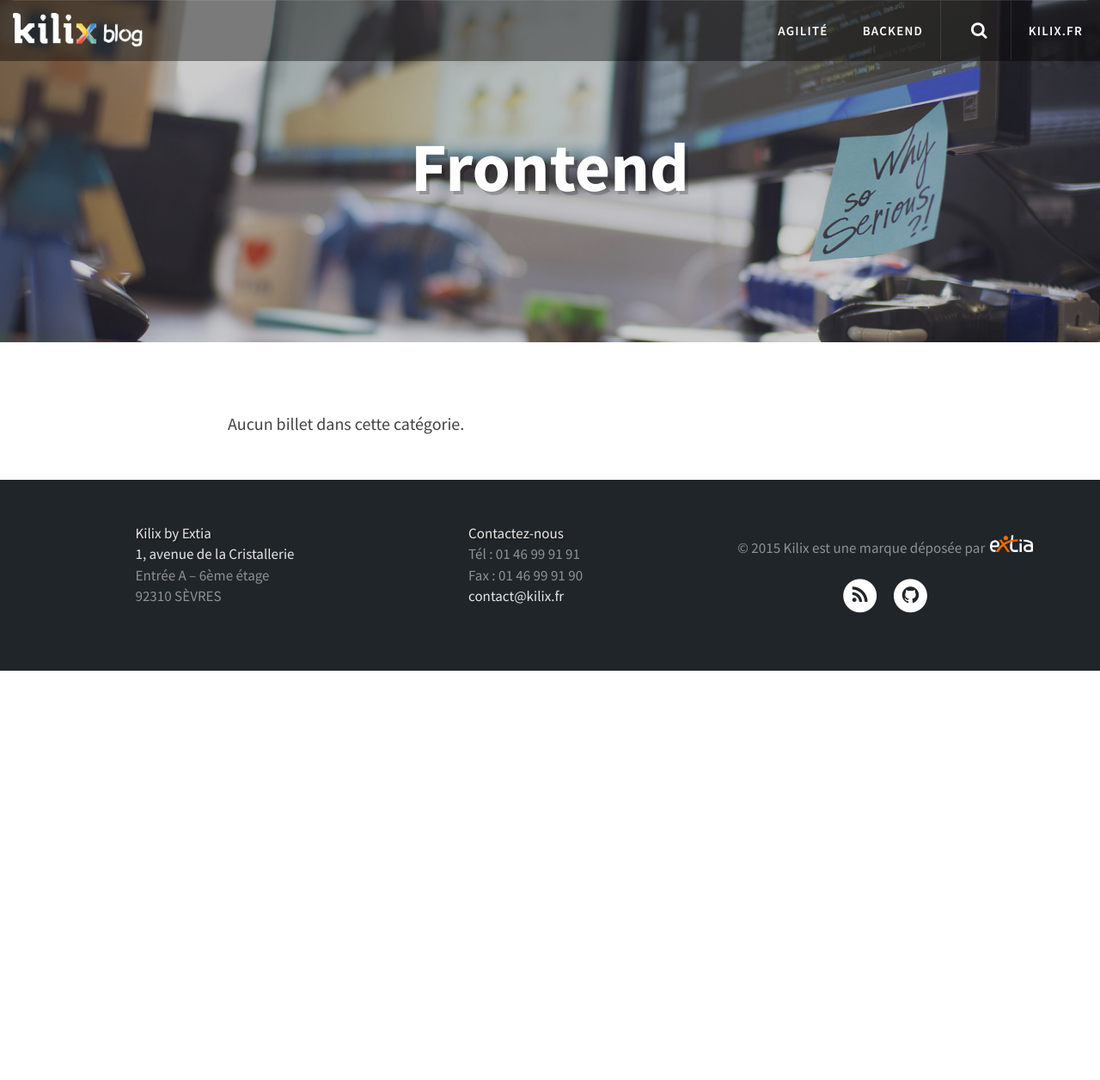
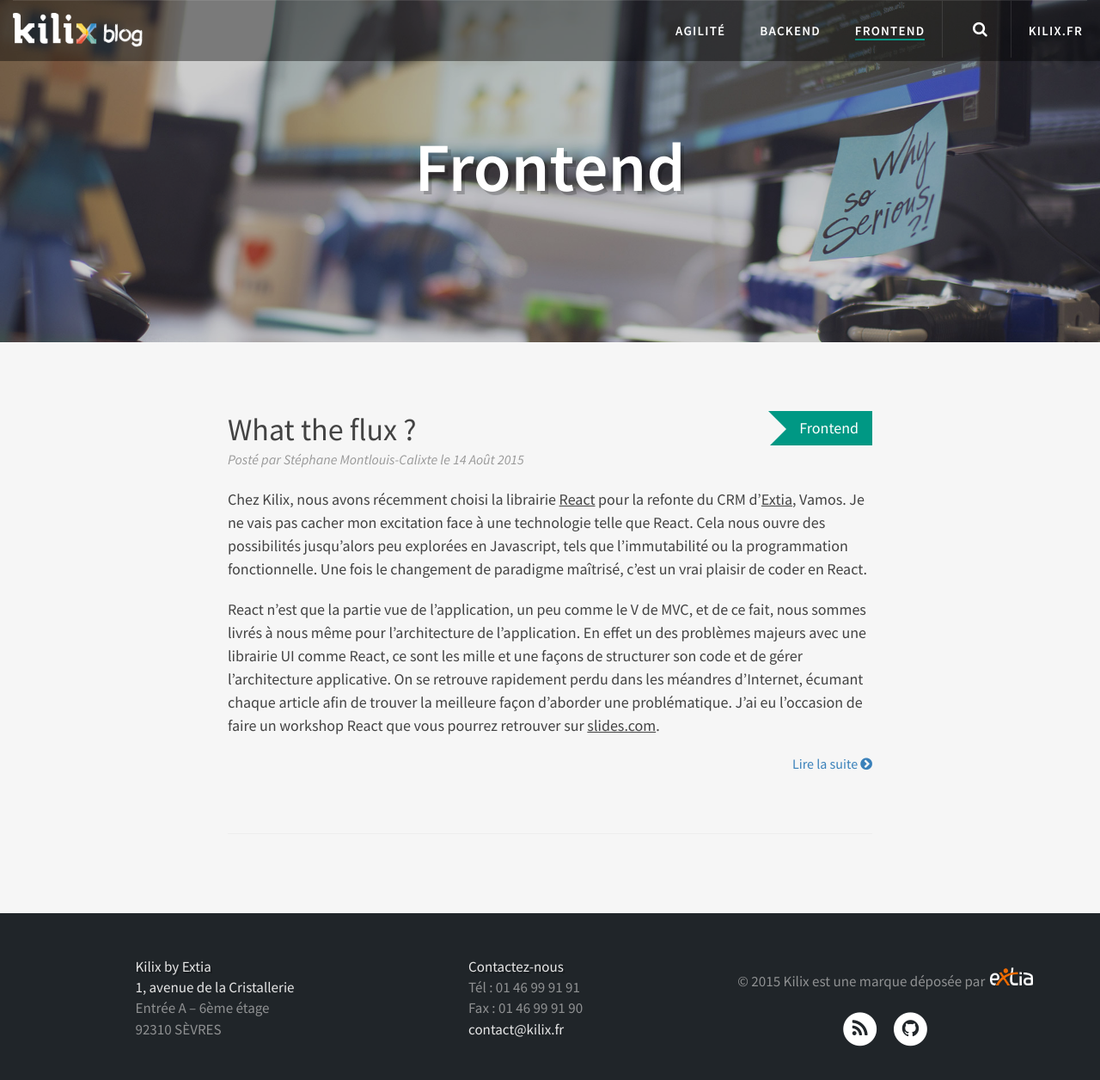
Before and after one commit to Kilix/Kilix.github.io, a Jekyll site: the page built from blog/category/frontend.md, in a window 1280 px wide and 1284 px high. Shown: the top 1256 px of the window at 86% size. Built offline with Jekyll 4.4.1, drawn with Linux system fonts in a browser that asks for light colours; nearby versions of some CDN libraries; Markdown is read by kramdown in place of the engine named in the settings; comment, search, counter and statistics services are not loaded.

Commit message:
Add post whattheflux

```diff
--- a/_config.yml
+++ b/_config.yml
@@ -10,7 +10,7 @@
 github_username:  Kilix
 
 # Build settings
-markdown: kramdown
+markdown: redcarpet
 highlighter: pygments
 permalink: pretty
 paginate: 5
--- a/_includes/head.html
+++ b/_includes/head.html
@@ -23,7 +23,7 @@
     <link href="//maxcdn.bootstrapcdn.com/font-awesome/4.3.0/css/font-awesome.min.css" rel="stylesheet" type="text/css">
     <link href='//fonts.googleapis.com/css?family=Lora:400,700,400italic,700italic' rel='stylesheet' type='text/css'>
     <link href='//fonts.googleapis.com/css?family=Open+Sans:300italic,400italic,600italic,700italic,800italic,400,300,600,700,800' rel='stylesheet' type='text/css'>
-    <link href='http://fonts.googleapis.com/css?family=Source+Sans+Pro:400,600,700,400italic' rel='stylesheet' type='text/css'>
+    <link href='http://fonts.googleapis.com/css?family=Source+Sans+Pro:300, 400,600,700,400italic' rel='stylesheet' type='text/css'>
 
     <!-- HTML5 Shim and Respond.js IE8 support of HTML5 elements and media queries -->
     <!-- WARNING: Respond.js doesn't work if you view the page via file:// -->
--- /dev/null
+++ b/_posts/2015-08-14-what-the-flux.md
@@ -0,0 +1,244 @@
+---
+layout: post
+title:  "What the flux ?"
+description: "Un petit topo sur l'évolution de flux à travers les millénaires"
+header-img: "img/whattheflux.jpg"
+date:   2015-08-14 17:00:00
+author: Stéphane Montlouis-Calixte
+category: frontend
+tags: [react]
+---
+
+
+Chez Kilix, nous avons récemment choisi la librairie [React](http://facebook.github.io/react/) pour la refonte du CRM d’[Extia](https://medium.com/@bulby97/je-vais-dans-cet-article-detailler-la-facon-dont-le-site-extia-v2-a-ete-developpe-et-ce-dun-3bcf7946dbc3), Vamos. Je ne vais pas cacher mon excitation face à une technologie telle que React. Cela nous ouvre des possibilités jusqu’alors peu explorées en Javascript, tels que l’immutabilité ou la programmation fonctionnelle. Une fois le changement de paradigme maîtrisé, c’est un vrai plaisir de coder en React.
+
+React n’est que la partie vue de l’application, un peu comme le V de MVC, et de ce fait, nous sommes livrés à nous même pour l’architecture de l’application. En effet un des problèmes majeurs avec une librairie UI comme React, ce sont les mille et une façons de structurer son code et de gérer l’architecture applicative. On se retrouve rapidement perdu dans les méandres d’Internet, écumant chaque article afin de trouver la meilleure façon d’aborder une problématique.  J’ai eu l’occasion de faire un workshop React que vous pourrez retrouver sur [slides.com](http://slides.com/bulby97/workshop-reactnstuff).
+
+<!--more-->
+
+-------------------------
+
+Premiers pas de Flux
+------------------------
+
+Cela nous amène donc à Flux, qui est l’architecture d’application utilisée chez Facebook.
+Attention, Flux n’est pas une librairie, mais un pattern. Aujourd’hui il y a près d’une vingtaine d’implémentations Flux. Je ne vais pas rentrer en profondeur dans ce qui a amené Facebook a créé ce pattern, ni détailler l'obsolescence du modèle MVC (*troll spotted*), mais plutôt faire un topo sur l’évolution de flux, d’après mon observation, depuis sa création jusqu’à aujourd’hui.
+
+On peut résumer Flux par ce schéma ci-dessous :
+
+![image alt text](https://cask.scotch.io/2014/10/V70cSEC.png)
+
+Un **store** gère l’ensemble de données et la logique métier d’un domaine de l’application.
+
+1. Quand l’utilisateur interagit avec l’application, la **view** lance une **action** qui passe à travers le **dispatcher**.
+2. Le **dispatcher** émet **l’action** à tous les **stores** contenant les data et la logique de l’application.
+3. Ces **stores** modifient les données et mettent à jour à leur tour les **views** dépendantes.
+5. Repeat
+
+>**Views -> Actions -> Stores -> Views**
+
+C’est du flux d’informations unidirectionnel, aussi simple que ça :).
+
+Ici, la seule et unique façon de modifier les states des **stores** est d’émettre des **actions**. Pour plus d’infos, vous pouvez lire [l’article de scotch.io](https://scotch.io/tutorials/getting-to-know-flux-the-react-js-architecture) et ce schéma [très détaillé](http://danmaz74.me/wp-content/uploads/2015/07/flux-architecture-visual-cheatsheet-full.png).
+
+Pour rappel, pour informer React que des data ont changé, on appelle la méthode `setState(data)` du composant. Cette méthode merge data dans `this.state`, et render à nouveau le composant avec le state mis à jour. Le pattern le plus utilisé est d’avoir des **composants parents** qui "écoutent" le **store** et récupèrent les data, se re-render et passent leur **state** aux **composants fils** via des **props**. Les composants qui écoutent le store sont appelés des **controller-views ou stateful components**, et les composants n’utilisant que des **props** comme données sont appelés simplement **views, stateless components, ou dumb components.**
+
+Vous l’aurez compris, le but du jeu est d’avoir le moins de stateful components afin d’isoler les sources de changement de state (ou quelque chose du genre :v) .
+
+![image alt text](https://cask.scotch.io/2014/10/4tBnC0e.png)
+
+>*A ce stade, nous avons donc :*
+
+- Plusieurs stores contenant des datas
+- Plusieurs stateful components
+- [x] "**Une seule et unique façon de modifier les states: en émettant des actions**"
+
+
+
+----------------------
+
+Le state centralisé
+-------------------
+
+Dans le but d’optimiser au maximum le flux de données unidirectionnel et de tirer profit de la programmation fonctionnelle dans React, l’idée de centraliser le state de toute l’application dans un seul atome a naturellement fait surface. Le concept d’un state global pour l’application toute entière nous vient d’[Om, une interface ClojureScript pour React créée par David Nolen.](https://github.com/omcljs/om)
+
+React est basé sur le concept de flux de données unidirectionnel. Un changement se produit sur de la data d’une quelconque façon, et les composants dans l’application traduisent cette data en une nouvelle représentation du DOM. C’est la raison pour laquelle le modèle conceptuel de React est si bien approprié à la programmation fonctionnelle, et donc à [ClojureScript](https://github.com/clojure/clojurescript) et ses données immutables.
+
+`Component(data) => UI`
+
+Pour résumer, il y a de la donnée d’un côté, et une série de fonctions transforme cette donnée en DOM de l’autre côté. On a donc toute notre application qui se render à nouveau, mais en réalité, et ce par souci de performance, seuls les composants dont les props auront été modifiés seront re-render (voir le [purerendermixin](https://facebook.github.io/react/docs/pure-render-mixin.html) et le [HOC (High Order Component) en ES6](https://medium.com/@dan_abramov/mixins-are-dead-long-live-higher-order-components-94a0d2f9e750)).
+
+On se retrouve donc avec un seul state - *qu'on appelera **appState**, pour application State* - , une sorte d’arbre JSON reflétant toute l’application, et (idéalement) un seul stateful component, c’est à dire un seul *tronc* qui passe ses informations à toute l’application - *aux branches* - via des props.
+
+Cela change **énormément** du modèle UI traditionnel ou plusieurs composants discutent entre eux et gèrent de l’information, pour ensuite combiner tous les states dans l’interface elle-même.
+
+###Une single source of truth. Un seul state. :’). <br>C’est un changement de paradigme tellement énorme.
+
+![enter image description here](http://media.topito.com/wp-content/uploads/2014/03/EMrknJP.gif)
+[https://www.youtube.com/watch?v=9CS7j5I6aOc](https://www.youtube.com/watch?v=9CS7j5I6aOc)
+
+--------------------
+
+Avec un state centralisé, qu’en est-il des stores ? Une solution serait d’avoir un store central contenant l’appState. Toutes nos features seraient alors gérées dans ce store. Cette solution, qui parait à première vue idéale serait en fait assez bordélique. On perd le découplage par feature que l’on avait dans la première implémentation de Flux.
+
+## Stateless stores & Cursors
+
+Dans l’implémentation originale de Facebook, les stores ont plusieurs utilités :
+
+- Gérer le state,
+- Muter le state avec les données reçues
+- Emettre les changements.
+
+Maintenant que nous traitons le state dans un seul objet, nous n’avons plus besoin de le gérer dans un store, d’où l’appellation "Stateless store". Il ne nous reste plus qu’à muter les données et émettre le changement pour chaque modification de l’appState.
+
+####Afin de modifier le state depuis nos stateless stores, Om a créé le concept de [cursors](https://github.com/omcljs/om/wiki/Cursors).
+
+Les cursors sont des sous-atomes de l’application state qui restent synchronisés avec l'atome principal. Les cursors contiennent des informations qui déterminent leur emplacement dans l’application State. De ce fait, lorsque l’on modifie un cursor, on modifie également l’application State.
+
+![enter image description here](http://blog.getprismatic.com/content/images/2014/Jun/Cursor-example.png)
+
+---------------------
+Les cursors sont également très intéressants pour les composants. En temps normal, sans cursors, on passerait l’application state dans l’arbre de composants via des props. Une des conséquences est que la hiérarchie des composants est extrêmement couplée avec la *forme* de l’application state. Certains composants seront utilisées comme des passerelles, afin de passer le state aux composants les plus bas. Ce qui n’est pas idéal, car certaines parties du state sont exposées à des composants qui n’ont en pas besoin.
+
+Avec les cursors, les dépendances des composants sont spécifiées dans le composant. Les cursors sont des boîtes noires dans l’appState : le composant lui même ne sait rien de l’appState. On a une flexibilité totale pour gérer les dépendances du composant sans avoir à se soucier des données passés au niveau plus haut.
+
+####Sans cursors
+~~~ html
+<App>
+  <Component propsToPass={name}>
+    <Component2 propsToPass={name}>
+      <Component3 propsToPass={name}>
+        <Child name={propsToPass}/>
+      </Component3>
+    </Component2>
+  </Component>
+</App>
+~~~
+
+####Avec cursors
+~~~ html
+<App>
+  <Component>
+    <Component2>
+      <Component3>
+        <Child/>
+      </Component3>
+    </Component2>
+  </Component>
+</App>
+//Dans child.react.js il suffira d'importer le cursor
+~~~
+----------------
+
+
+Toutes ces idées en ClojureScript ont inspiré quelques libs en Javascript. On notera principalement Omniscient.js, Baobab.js, Morearty et React Cursors.
+
+####Examples de cursors dans un store
+~~~ javascript
+export const dispatchToken = register(({action, data}) => {
+
+  switch (action) {
+    case actions.addHundredTodos:
+    todosCursor(todos => {
+      return todos.update('list', list => list.withMutations(list => {
+        list.push(...getRandomTodos(100));
+      }));
+    });
+    break;
+
+    case actions.clearAll:
+    todosCursor(todos => {
+      return todos
+      .update('list', list => list.clear())
+    });
+    break;
+
+    case actions.deleteTodo:
+    todosCursor(todos => {
+      const todo = data;
+      return todos.update('list', list => list.delete(list.indexOf(todo)));
+    });
+    break;
+
+  }
+
+});
+~~~
+Vous pouvez voir une implémentation des cursors sur l'ancienne version d'[Este.js](https://github.com/este/este/blob/cceb94f0aa77d05902b743c6c5a5dc3fe998fe92/src/client/todos/store.js).
+
+
+>*A ce stade, nous avons donc :*
+
+- Des stateless stores
+- Un state centralisé (appState)
+- Des cursors modifiant l'appState
+- Un stateful component, la racine
+- [x] **"Une seule et unique façon de modifier les states: en émettant des actions"**
+- [x] **"Le state de toute l’application stocké dans un seul objet."**
+
+
+---------------------
+
+Les reducers
+---------------
+
+En javascript le code pour mettre à jour via les cursors est assez verbeux. De plus les stores sont assez difficiles (voir impossibles) à tester sans hack.
+
+Un nouveau pattern a fait surface récemment, et il a été mis en lumière par [Dan Abramov](https://github.com/gaearon) lors de la React Europe, ce sont **[les reducers](http://gaearon.github.io/redux/docs/basics/Reducers.html)**. J’ai d’abord eu connaissance de ce pattern sur la devstack que nous utilisons aujourd’hui sur Vamos, créée par [Daniel Steigerwald](https://github.com/steida). Un des gros avantages de ce pattern par rapport aux cursors est sa simplicité de compréhension et de mise en place. Les reducers sont des fonctions pures prenant en paramètres le state précédent et l’action, puis renvoient un nouveau state modifié, exactement comme la fonction [\[\].reduce() sur les tableaux](https://developer.mozilla.org/en-US/docs/Web/JavaScript/Reference/Global_Objects/Array/Reduce).
+
+`(previousState, action) => newState`
+
+####Implémentation sur Este.js
+~~~ javascript
+export default function(state = initialState, action, payload) {
+  if (!action) return revive(state);
+
+  switch (action) {
+
+    case actions.addHundredTodos:
+    return state.update('list', list => list.push(...getRandomTodos(100)));
+
+    case actions.clearAll:
+    return state
+    .update('list', list => list.clear())
+
+    case actions.deleteTodo:
+    return state.update('list', list => list.delete(list.indexOf(payload)));
+  }
+
+  return state;
+}
+~~~
+
+
+>*A ce stade, nous avons donc :*
+
+- Des stateless stores/reducers sous formes de fonctiones pures
+- Un state centralisé (appState)
+- Un stateful component, la racine
+- [x] "**Une seule et unique façon de modifier les states: en émettant des actions**"
+- [x] "**Le state de toute l’application stocké dans un seul objet.**"
+- [x] "**Les mutations représentées par des fonctions pures.**"
+
+Les trois best-practices ci-dessus sont les trois principes fondamentaux de [Redux](https://github.com/gaearon/redux), la librairie la plus connue à ce jour utilisant les reducers.
+
+
+Personnellement, je trouve cela assez dommage de perdre l’avantage que les cursors nous apportaient au niveau des composants. Malgré tout il y a un moyen moins verbeux de passer les props dans l’arbre de composants en utilisant [l'opérateur spread en ES6](https://developer.mozilla.org/fr/docs/Web/JavaScript/Reference/Op%C3%A9rateurs/Op%C3%A9rateur_de_d%C3%A9composition) :
+
+~~~
+<App>
+  <Component {...this.props}>
+    <Component2 {...this.props}>
+      <Component3  {...this.props}>
+        <Child name={propsToPass}/>
+      </Component3>
+    </Component2>
+  </Component>
+</App>
+~~~
+
+Conclusion
+--------------
+
+
+Quelques lignes plus haut, j’ai parlé de la devstack que nous utilisons sur Vamos. Je vous laisse jeter un oeil à [Este.js](https://github.com/este/este), qui a mes yeux, est aujourd’hui le meilleur starter kit pour construire des apps isomorphiques React/Flux avec les best practices existantes.
--- a/css/clean-blog.css
+++ b/css/clean-blog.css
@@ -1,7 +1,8 @@
 body {
   font-family: 'Source Sans Pro', serif;
-  font-size: 20px;
+  font-size: 18px;
   color: #434343;
+  background: #f6f6f6;
 }
 p {
   line-height: 1.5;
@@ -17,7 +18,7 @@
 h5,
 h6 {
   font-family: 'Source Sans Pro', sans-serif;
-  font-weight: 800;
+  font-weight: 600;
 }
 a {
   color: #434343;
@@ -40,6 +41,11 @@
   border-width: 4px;
   border-color: white;
 }
+
+hr{
+  margin: 4em 0;
+}
+
 @media (min-width: 768px) {
   .navbar > .container .navbar-brand,
   .navbar > .container-fluid .navbar-brand {
@@ -332,7 +338,7 @@
   height: 0;
   border-top: 21px solid transparent;
   border-bottom: 21px solid transparent;
-  border-left: 21px solid white;
+  border-left: 21px solid #f6f6f6;
 }
 .post-preview .title-category.frontend {
   background-color: #009884;
@@ -382,14 +388,15 @@
 .post-preview h4,
 .post-preview h5,
 .post-preview h6 {
-  font-weight: 600;
+  font-weight: 300;
 }
 @media only screen and (min-width: 768px) {
   .post-preview > a > .post-title {
     max-width: 75%;
     margin-top: 30px;
     font-size: 36px;
-    font-weight: 800;
+    font-weight: 500;
+    line-height: 43px;
   }
   .post-preview .title-category {
     top: 0;
@@ -404,8 +411,9 @@
 article h4,
 article h5,
 article h6 {
-  font-weight: 600;
-  margin-bottom: 0;
+  font-weight: 300;
+  margin: 1.5em 0;
+  text-align: start;
 }
 article p {
   margin: 20px 0;
@@ -600,7 +608,7 @@
   font-weight: 800;
   letter-spacing: 1px;
   padding: 10px 5px;
-  background-color: white;
+  background-color: transparent;
   border: 0;
   border-radius: 0;
 }
@@ -614,7 +622,6 @@
 .pager li > a:hover,
 .pager li > a:focus {
   color: #3a81ba;
-  background-color: white;
 }
 .pager .disabled > a,
 .pager .disabled > a:hover,
```
Also changed, not shown: img/whattheflux.jpg (added), 1 other file.
